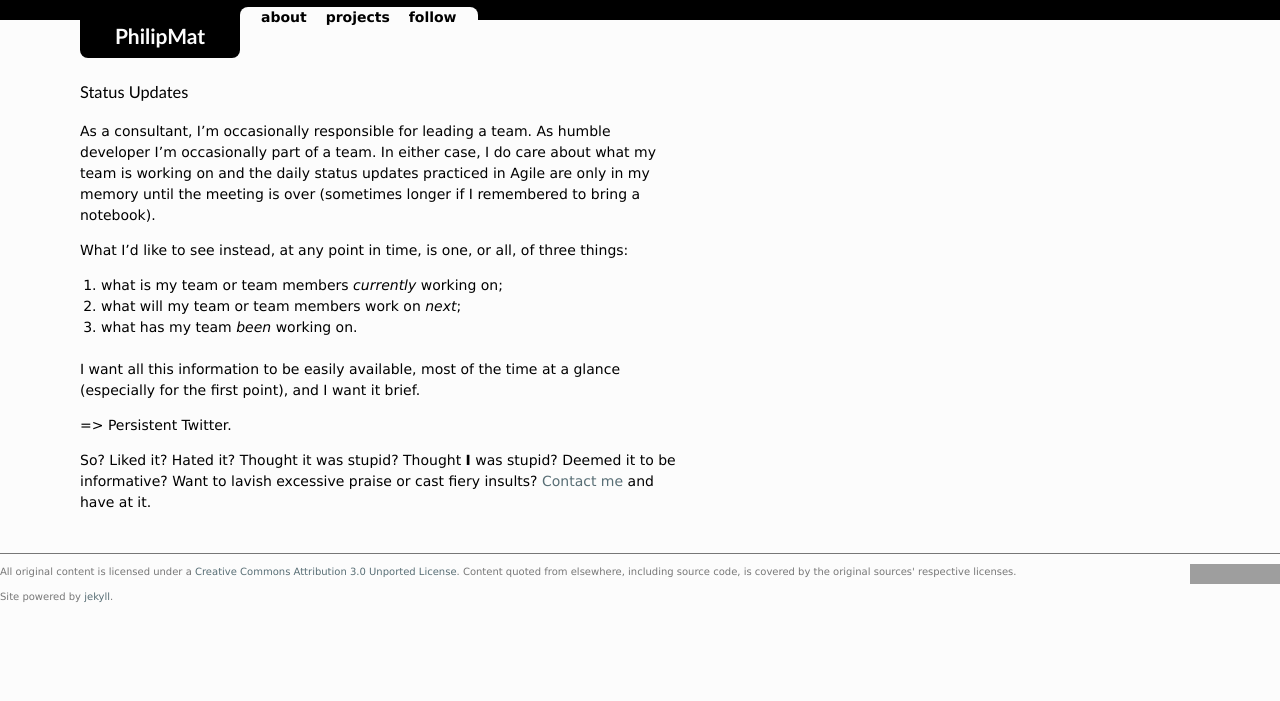
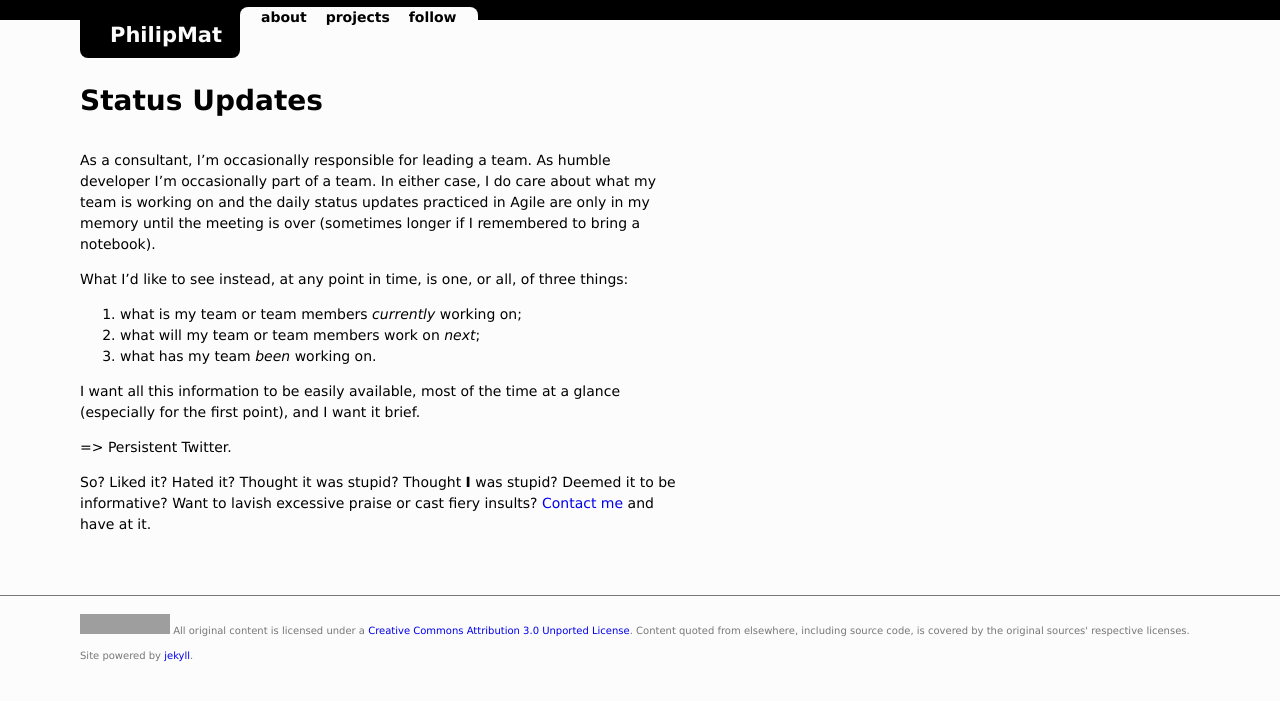
Before and after one commit to philipmat/philipmat.github.io, a Jekyll site: the page built from drafts/status_updates.markdown, in a window 1280 px wide. Shown: the top 701 px of the page. Built offline with Jekyll 4.4.1, drawn with Linux system fonts in a browser that asks for light colours; Markdown is read by kramdown in place of the engine named in the settings; grey boxes are pictures that could not be loaded.

Commit message:
a simple CSS layout

```diff
--- a/_layouts/base.html
+++ b/_layouts/base.html
@@ -21,8 +21,9 @@
 
 		<title>{% if page.title %}{{ page.title }} @ {% endif %}PhilipMat</title>
 		<meta name="author" content="Philip Mateescu" />
-		<link media="screen" rel="stylesheet" type="text/css" href="/media/css/stirred.css" />
-		<link media="screen" rel="stylesheet" type="text/css" href="/media/css/solarized.css" />
+		<link media="screen" rel="stylesheet" type="text/css" href="/media/css/main.css" />
+		<!-- <link media="screen" rel="stylesheet" type="text/css" href="/media/css/stirred.css" /> -->
+		<!-- <link media="screen" rel="stylesheet" type="text/css" href="/media/css/solarized.css" /> -->
 		<link rel="author" href="/humans.txt" />
 	</head>
 	<body>
--- /dev/null
+++ b/media/css/main.css
@@ -0,0 +1,72 @@
+html { font-size: 14px; }
+body {
+	background: #fcfcfc;
+	font: normal 14px/1.5 "Lucida Grande", "Lucida Sans Unicode", Verdana, sans-serif;
+	margin: 0; padding: 0;
+}
+
+a, a:active {
+	text-decoration: none;
+}
+a:hover {
+	text-decoration: underline;
+}
+
+#title {
+	clear: both;
+	height: 20px;
+	margin: 0;
+	padding: 0;
+	background-color: #000000;
+}
+#title H1 {
+	float: left;
+	margin: 20px 0 0 80px;
+	-webkit-border-bottom-left-radius: 8px; -webkit-border-bottom-right-radius: 8px;
+	-moz-border-radius-bottomleft: 8px; -moz-border-radius-bottomright: 8px;
+	border-bottom-left-radius: 8px; border-bottom-right-radius: 8px;
+
+	padding: 0 30px 6px 30px;
+	color: #fcfcfc;
+	background-color: #000000;
+	font-size: 150%;
+	font-weight: bold;
+	text-align: center;
+	width: 100px;
+}
+#title H1 A { color: #fcfcfc; }
+#title UL A { color: #000000; }
+#title UL {
+	position: absolute;
+	left: 240px;
+	font-weight: bold;
+	margin: 7px 2em 0 0;
+	-webkit-border-top-left-radius: 8px;  -webkit-border-top-right-radius: 8px;
+	-moz-border-radius-topleft: 8px; -moz-border-radius-topright: 8px;
+	border-top-left-radius: 8px; border-top-right-radius: 8px;
+	padding: 0 1em 0.2em 1em;
+	background-color: #fcfcfc;
+	list-style-type: none;
+}
+#title UL LI {
+	display: inline;
+	padding: 0.5em;
+}
+
+#content {
+	width: 600px;
+	margin: 60px 0 60px 80px;
+}
+
+article h1 {
+	font-size: 2em;
+}
+
+
+#copyright {
+	color: #777777;
+	font-size: x-small;
+	margin-top: 40px;
+	border-top: 1px solid #777777;
+	padding: 8px 80px;
+}
```
